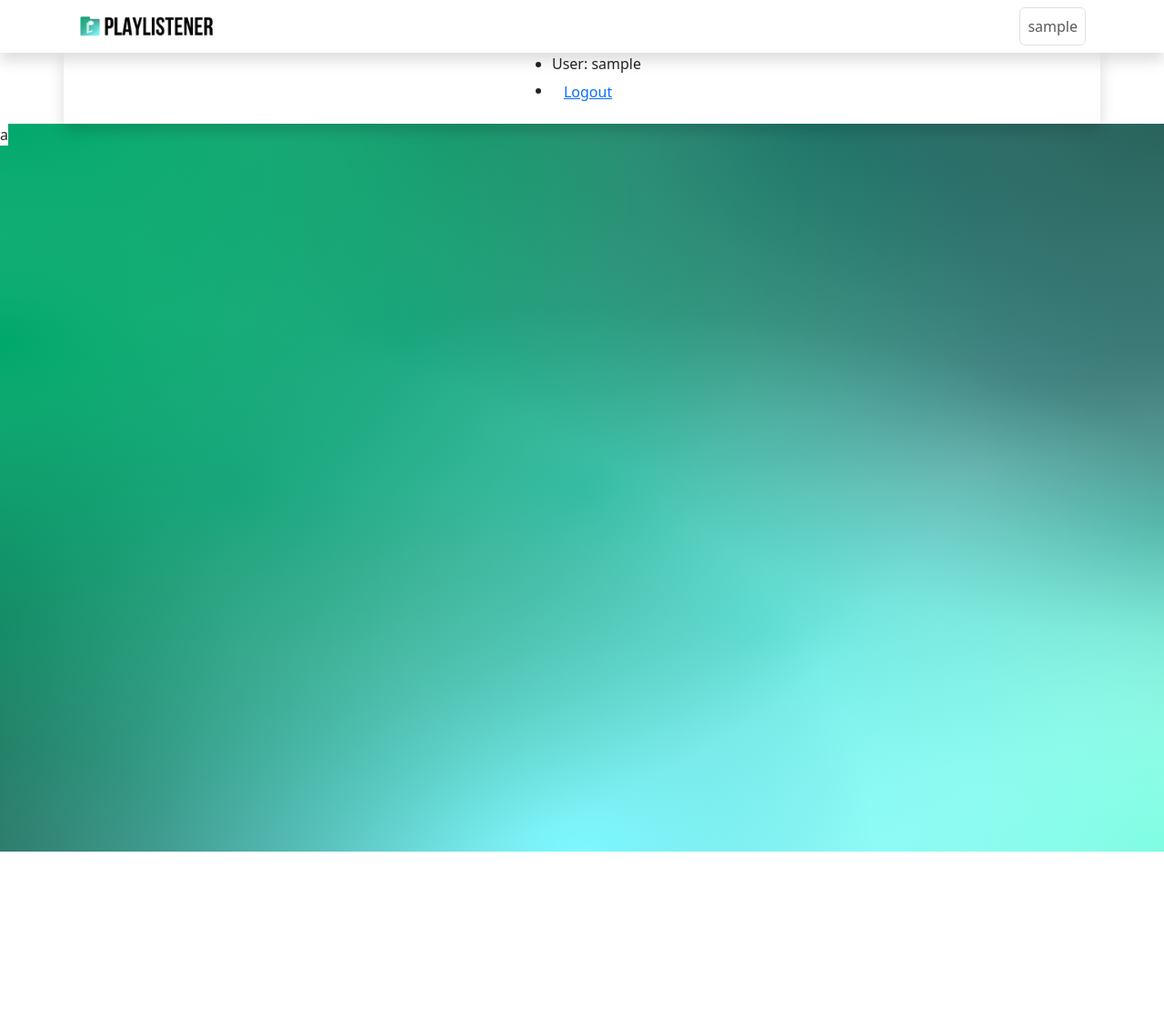
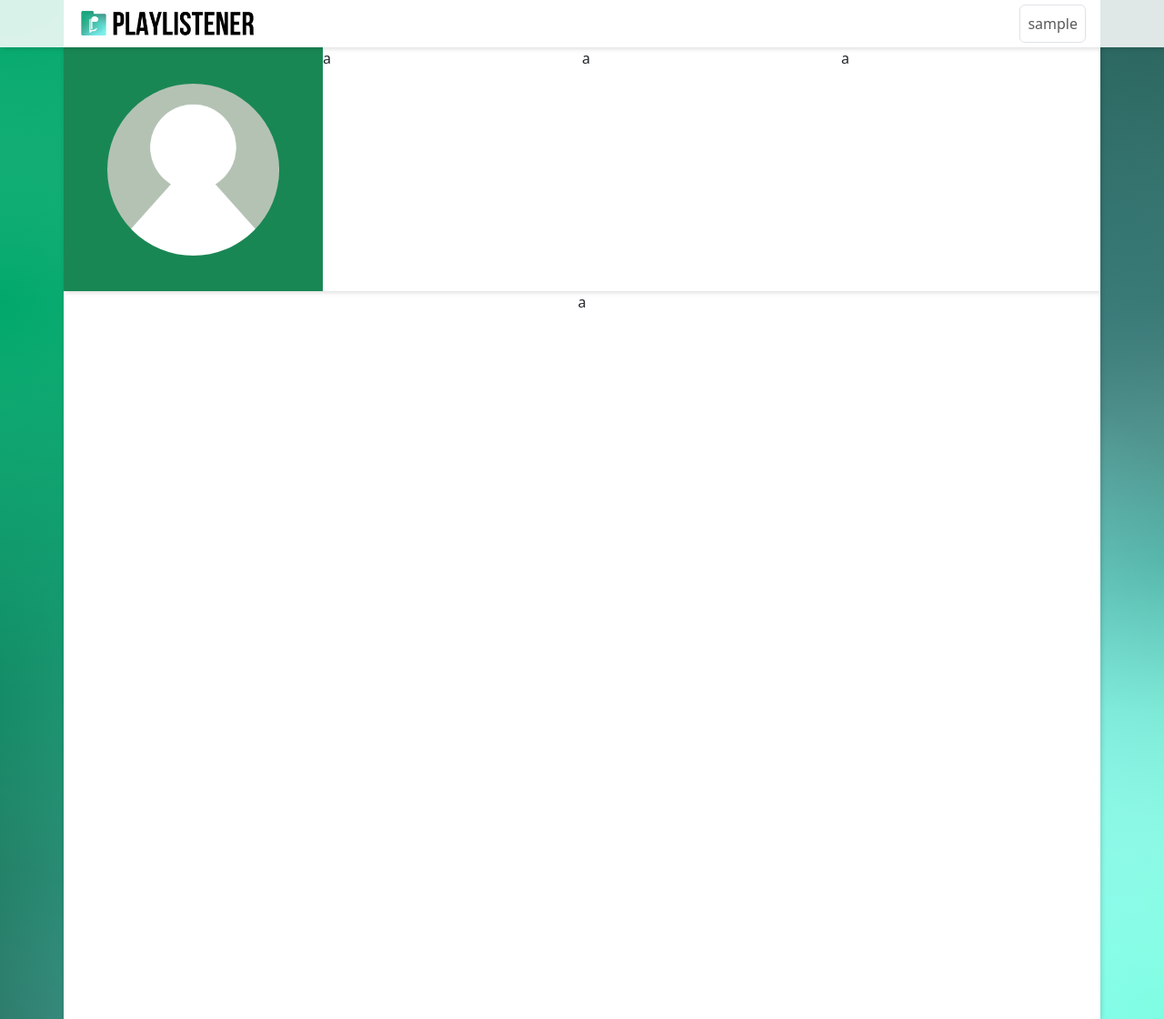
Before and after one commit to Emaiarkeiou/playlistener, a Django app: a page that uses sito/playlistener/templates/base.html in a window 1280 px wide. Shown: the whole page at 91% size. Before the commit the page ends 936 px from the top, so only its background shows below. Run offline with Django 5.2, Linux system fonts and the light colour scheme; the visitor is signed in with stand-in values (Sample User, id 1); data comes from the database, SQL or seed files in the repository; data that the repository does not hold is empty.

Commit message:
inizio header profilo

```diff
--- a/sito/playlistener/models.py
+++ b/sito/playlistener/models.py
@@ -6,7 +6,7 @@ from django.contrib.auth.models import User
 class Utente(models.Model):
     """Estensione User"""
     user = models.OneToOneField(User, on_delete=models.CASCADE)
-    cover = models.ImageField(null=True,blank=True)
+    pfp = models.ImageField(null=True,blank=True)
 
     def __str__(self):
         return self.user.username
--- a/sito/playlistener/static/css/style.css
+++ b/sito/playlistener/static/css/style.css
@@ -89,7 +89,6 @@ label {
       rgba(64, 181, 173, 1),
       transparent
     )
-
 }
 
 /*  18, 53, 36
@@ -108,9 +107,23 @@ label {
     */
 
 #div_login {
-    background:rgba(255, 255, 255, 0.75);
+  background: rgba(255,255,255, 0.7);
 }
 
 #div_form {
     background:rgba(255, 255, 255, 0.9);
 }
+
+.custom_shadow {
+  box-shadow: 0 0 5px rgba(0,0,0,.05), 2px 2px 5px rgba(0,0,0,.1);
+}
+
+.custom_shadow_left {
+  box-shadow: 0 0 5px rgba(0,0,0,.05), 2px 2px 5px rgba(0,0,0,.1);
+  clip-path: inset(0px 0px 0px -20px);
+}
+
+nav {
+  height:6.5vh ;
+  background: rgba(255,255,255, 0.85);
+}
--- a/sito/playlistener/templates/base.html
+++ b/sito/playlistener/templates/base.html
@@ -17,30 +17,37 @@
     <link rel="stylesheet" href="{% static 'css/style.css' %}" />
   </head>
 
-  <body>
+  <body id="gradient">
+    <!-- navbar 6.5vh -->
+    <nav class="custom_shadow navbar navbar-light navbar-expand fixed-top p-0 justify-content-center">
 
-    <nav class="shadow navbar navbar-light bg-white navbar-expand sticky-top p-0 justify-content-center">
-      <div class="container px-3 ">
+      <div class="container-xl px-3 ">
 
-        <div class="navbar-brand d-flex w-25" style="height: 4.5vh;">
+        <div class="navbar-brand d-flex w-25" style="height: 5.5vh;">
           <img class="img-fluid" src="{% static 'images/logo.png' %}" alt="Logo">
           <img class="img-fluid" src="{% static 'images/testo_logo.png' %}" alt="Logo">
         </div>
 
-        <ul class="navbar-nav ms-auto w-75 justify-content-end py-2" >
+        <ul class="navbar-nav ms-auto w-75 justify-content-end py-2">
 
           <li class="nav-item dropdown">
 
             <a class="nav-link p-0" role="button" data-bs-toggle="dropdown"  aria-expanded="false">
-              <div class="rounded border p-2">
+              <div class="rounded border bg-white p-2">
               {% block profile_menu %}a{% endblock %}
               </div>
             </a>
 
             <ul class="dropdown-menu dropdown-menu-end">
-              <li><a class="dropdown-item" href="#">Profilo Utente</a></li>
+              <li><a class="dropdown-item" href="{{ user.get_username }}">Pagina Utente</a></li>
               <li><hr class="dropdown-divider mx-2"></li>
-              <li><a class="dropdown-item" href="#">Log out</a></li>
+              <li><a class="dropdown-item" href="#">Modifica Utente</a></li>
+              <li>
+                <form  method="post" action="{% url 'logout' %}">
+                  {% csrf_token %}
+                  <input class="dropdown-item" type="submit" value="Log out">
+                </form>
+              </li>
             </ul>
 
           </li>
@@ -51,26 +58,24 @@
     </nav>
 
 
-      <div class="shadow d-flex col-12 vh-25">
-        <div class="shadow container p-0 d-flex justify-content-center">
-          <div class="col-sm-12">
-            <div class="d-flex justify-content-center col-sm-12">
-              {% block content %}a{% endblock %}
+      <div class="d-flex col-12" style="height:40vh;">
+        <div class="custom_shadow container-xl bg-white p-0 d-flex justify-content-center">
+          <div class="d-flex col-sm-12 align-items-end">
+            <div class="d-flex justify-content-center col-sm-12" style="height:33.5vh;">
+              {% block header %}a{% endblock %}
             </div>
           </div>
         </div>
       </div>
 
-      <div id="gradient" class="d-flex col-12 min-vh-100">
-        <div>
-        <div class="container p-0 d-flex justify-content-center bg-white" >
-          <div class="col-sm-12">
-            <div class="d-flex justify-content-center col-sm-12">
-              a
+      <div class="col-12">
+          <div class="custom_shadow bg-white container-xl p-0 d-flex justify-content-center" style="min-height:100vh;">
+            <div class="col-sm-12 ">
+              <div class="d-flex justify-content-center col-sm-12">
+                a
+              </div>
             </div>
-          </div>
         </div>
-      </div>
       </div>
 
   </body>
--- a/sito/playlistener/templates/registration/base.html
+++ b/sito/playlistener/templates/registration/base.html
@@ -21,7 +21,7 @@
         <div class="col-12 bg-light">
             <div class="container-xl min-vh-100 p-0
                 d-flex align-items-center justify-content-end
-                bg-light shadow-lg" id="gradient">
+                bg-light custom_shadow" id="gradient">
 
                 <div class="row m-0 col-0 col-md-7
                     d-flex align-items-center justify-content-center">
@@ -31,7 +31,7 @@
                 </div>
 
                 <div class="col-12 col-md-5 min-vh-100
-                    d-flex align-items-center justify-content-center"
+                    d-flex align-items-center justify-content-center custom_shadow_left"
                     id="div_login">
                         {% block content %}{% endblock %}
                 </div>
--- a/sito/playlistener/templates/user.html
+++ b/sito/playlistener/templates/user.html
@@ -2,24 +2,14 @@
 
 {% block profile_menu %}
   {{ user.get_username }}
-
 {% endblock %}
 
-{% block content %}
-<ul class="sidebar-nav">
- {% if user.is_authenticated %}
-   <li>User: {{ user.get_username }}</li>
-   {% for playlist in playlists %}
-    <li>{{ playlist }}</li>
-   {% endfor %}
-   <li>
-     <form id="logout-form" method="post" action="{% url 'logout' %}">
-       {% csrf_token %}
-       <button type="submit" class="btn btn-link">Logout</button>
-     </form>
-   </li>
- {% else %}
-   <li><a href="{% url 'login' %}?next={{ request.path }}">Login</a></li>
- {% endif %}
-</ul>
+{% load static %}
+{% block header %}
+<div class="d-flex align-items-center justify-content-center col-3 p-4 bg-success">
+  <img src="{% static 'images/pfp_empty.png' %}" class="p-4 img-fluid rounded-circle" alt="PFP">
+</div>
+<div class="col-3">a</div>
+<div class="col-3">a</div>
+<div class="col-3">a</div>
 {% endblock %}
--- a/sito/playlistener/views.py
+++ b/sito/playlistener/views.py
@@ -5,6 +5,17 @@ from django.contrib.auth import authenticate, login, logout
 # Create your views here.
 
 from .models import Album, Artista, Canzone, Playlist
+
+
+"""
+
+GET PER I LINK/REDIRECT
+POST PER LE FORM E BOTTONI SUBMIT(per input)
+
+
+"""
+
+
 
 def loginView(request):
     """View function for home page of site."""
```
Also changed, not shown: sito/playlistener/static/images/pfp_empty.png (added).
